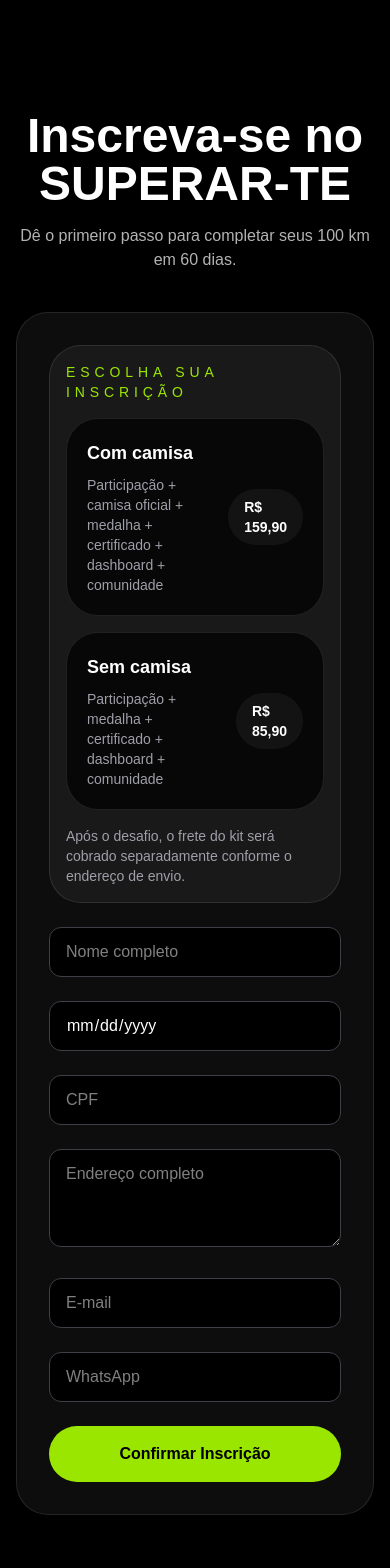
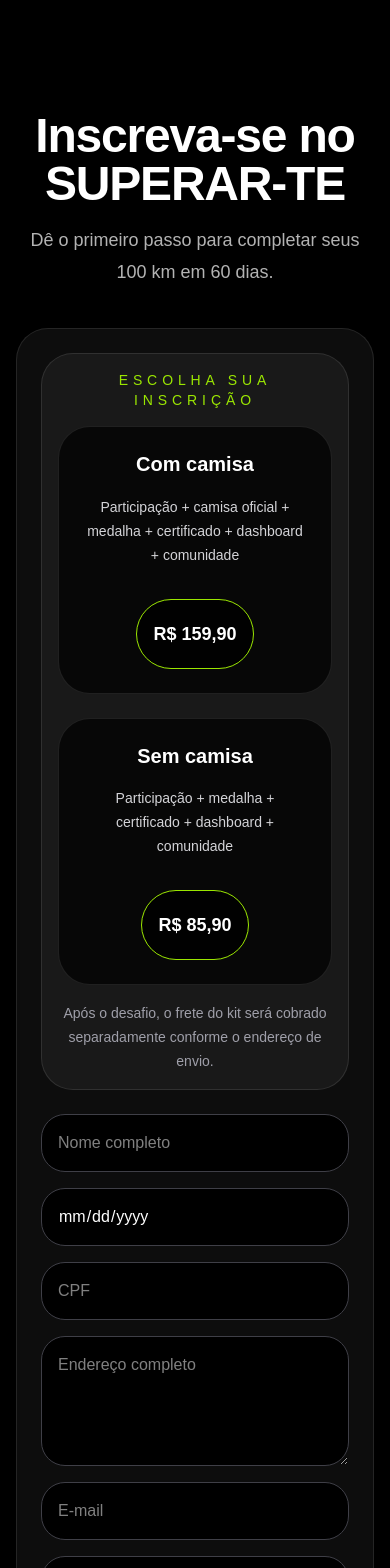
Before and after one commit to pedrohsoliveira/superar-te, a Next.js app in the folder superar-te/: page /inscricao in a window 390 px wide. Shown: the top 1568 px of the page. Built offline with nearby package versions, Linux system fonts and the light colour scheme.

Commit message:
Atualiza página de inscrição responsiva

```diff
--- a/superar-te/app/inscricao/page.tsx
+++ b/superar-te/app/inscricao/page.tsx
@@ -4,14 +4,16 @@ import InscricaoForm from "@/src/components/InscricaoForm";
 
 export default function InscricaoPage() {
   return (
-    <main className="min-h-screen bg-black text-white px-4 py-28">
-      <div className="mx-auto max-w-3xl">
+    <main className="min-h-screen bg-black text-white overflow-hidden px-4 py-28">
+      <div className="mx-auto w-full max-w-6xl">
         <div className="mb-10 text-center">
-          <h1 className="text-5xl font-black">Inscreva-se no SUPERAR-TE</h1>
-          <p className="mt-4 text-white/70">Dê o primeiro passo para completar seus 100 km em 60 dias.</p>
+          <h1 className="text-5xl font-black tracking-tight sm:text-6xl">Inscreva-se no SUPERAR-TE</h1>
+          <p className="mx-auto mt-4 max-w-3xl text-lg leading-8 text-white/70">
+            Dê o primeiro passo para completar seus 100 km em 60 dias.
+          </p>
         </div>
 
-        <div className="space-y-6 rounded-[2rem] border border-white/10 bg-white/5 p-8">
+        <div className="overflow-hidden rounded-[2rem] border border-white/10 bg-white/5 p-6 shadow-[0_10px_40px_rgba(0,0,0,0.25)] sm:p-10">
           <InscricaoForm submitLabel={"Confirmar Inscrição"} redirectTo={"/inscricao/sucesso"} />
         </div>
       </div>
--- a/superar-te/src/components/InscricaoForm.tsx
+++ b/superar-te/src/components/InscricaoForm.tsx
@@ -25,7 +25,6 @@ type Props = {
 
 export default function InscricaoForm({
   submitLabel = "Finalizar inscrição",
-  redirectTo,
   onSuccess,
 }: Props) {
   const [formData, setFormData] = useState<FormData>({
@@ -109,12 +108,12 @@ export default function InscricaoForm({
 
   return (
     <form onSubmit={handleSubmit} className="space-y-6">
-      <div className="space-y-4 rounded-[32px] border border-white/10 bg-white/5 p-4">
-        <p className="text-sm uppercase tracking-[0.35em] text-lime-400">
+      <div className="space-y-4 rounded-[32px] border border-white/10 bg-white/5 p-4 overflow-hidden">
+        <p className="text-center text-sm uppercase tracking-[0.35em] text-lime-400">
           Escolha sua inscrição
         </p>
 
-        <div className="grid gap-4 md:grid-cols-2">
+        <div className="grid gap-6 md:grid-cols-2">
           {pagamentoOptions.map((option) => {
             const selected = formData.tipo_inscricao === option.tipo;
             return (
@@ -122,18 +121,23 @@ export default function InscricaoForm({
                 key={option.tipo}
                 type="button"
                 onClick={() => handleCardSelect(option.tipo)}
-                className={`rounded-[2rem] border p-5 text-left transition focus:outline-none ${
+                className={`flex min-h-[220px] flex-col justify-between overflow-hidden rounded-[2rem] border p-6 text-center transition duration-300 ease-in-out focus:outline-none ${
                   selected
-                    ? "border-lime-400 bg-lime-400/10 shadow-[0_0_20px_rgba(132,204,22,0.15)]"
-                    : "border-white/10 bg-black/70 hover:border-lime-400/50"
+                    ? "border-lime-400 bg-lime-400/10 shadow-[0_10px_30px_rgba(132,204,22,0.16)]"
+                    : "border-white/10 bg-black/70 hover:border-lime-400/60 hover:bg-white/5 hover:shadow-[0_10px_25px_rgba(0,0,0,0.18)]"
                 }`}
               >
-                <div className="flex items-center justify-between gap-4">
+                <div className="flex flex-col gap-4">
                   <div>
-                    <p className="text-lg font-black text-white">{option.titulo}</p>
-                    <p className="mt-2 text-sm text-zinc-400">{option.descricao}</p>
+                    <p className="text-xl font-black leading-snug text-white sm:text-2xl">
+                      {option.titulo}
+                    </p>
+                    <p className="mt-4 text-sm leading-6 text-zinc-300 break-words">
+                      {option.descricao}
+                    </p>
                   </div>
-                  <span className="rounded-full bg-white/5 px-4 py-2 text-sm font-bold text-white">
+
+                  <span className="mx-auto mt-4 inline-flex min-h-[70px] min-w-[70px] items-center justify-center rounded-full border border-lime-400 bg-black/80 px-4 py-3 text-lg font-black text-white sm:text-xl md:mx-0 md:self-end">
                     R$ {option.preco.toFixed(2).replace(".", ",")}
                   </span>
                 </div>
@@ -142,11 +146,11 @@ export default function InscricaoForm({
           })}
         </div>
 
-        <p className="text-sm text-zinc-400">
-          Após o desafio, o frete do kit será cobrado separadamente conforme o
-          endereço de envio.
+        <p className="mx-auto max-w-2xl text-center text-sm leading-6 text-zinc-400">
+          Após o desafio, o frete do kit será cobrado separadamente conforme o endereço de envio.
         </p>
       </div>
+      <div className="grid gap-4">
         <input
           name="nome"
           value={formData.nome}
@@ -154,7 +158,7 @@ export default function InscricaoForm({
           type="text"
           required
           placeholder="Nome completo"
-        className="w-full rounded-xl border border-zinc-700 bg-black px-4 py-3 text-white outline-none focus:border-lime-400"
+          className="w-full rounded-3xl border border-zinc-700 bg-black px-4 py-4 text-white outline-none transition focus:border-lime-400 focus:ring-2 focus:ring-lime-400/20"
         />
 
         <input
@@ -163,7 +167,7 @@ export default function InscricaoForm({
           onChange={handleChange}
           type="date"
           required
-        className="w-full rounded-xl border border-zinc-700 bg-black px-4 py-3 text-white outline-none focus:border-lime-400"
+          className="w-full rounded-3xl border border-zinc-700 bg-black px-4 py-4 text-white outline-none transition focus:border-lime-400 focus:ring-2 focus:ring-lime-400/20"
         />
 
         <input
@@ -173,7 +177,7 @@ export default function InscricaoForm({
           type="text"
           required
           placeholder="CPF"
-        className="w-full rounded-xl border border-zinc-700 bg-black px-4 py-3 text-white outline-none focus:border-lime-400"
+          className="w-full rounded-3xl border border-zinc-700 bg-black px-4 py-4 text-white outline-none transition focus:border-lime-400 focus:ring-2 focus:ring-lime-400/20"
         />
 
         <textarea
@@ -182,8 +186,8 @@ export default function InscricaoForm({
           onChange={handleChange}
           required
           placeholder="Endereço completo"
-        rows={3}
-        className="w-full rounded-xl border border-zinc-700 bg-black px-4 py-3 text-white outline-none focus:border-lime-400"
+          rows={4}
+          className="w-full rounded-3xl border border-zinc-700 bg-black px-4 py-4 text-white outline-none transition focus:border-lime-400 focus:ring-2 focus:ring-lime-400/20"
         />
 
         <input
@@ -193,7 +197,7 @@ export default function InscricaoForm({
           type="email"
           required
           placeholder="E-mail"
-        className="w-full rounded-xl border border-zinc-700 bg-black px-4 py-3 text-white outline-none focus:border-lime-400"
+          className="w-full rounded-3xl border border-zinc-700 bg-black px-4 py-4 text-white outline-none transition focus:border-lime-400 focus:ring-2 focus:ring-lime-400/20"
         />
 
         <input
@@ -203,8 +207,9 @@ export default function InscricaoForm({
           type="tel"
           required
           placeholder="WhatsApp"
-        className="w-full rounded-xl border border-zinc-700 bg-black px-4 py-3 text-white outline-none focus:border-lime-400"
+          className="w-full rounded-3xl border border-zinc-700 bg-black px-4 py-4 text-white outline-none transition focus:border-lime-400 focus:ring-2 focus:ring-lime-400/20"
         />
+      </div>
 
       {error && (
         <p className="rounded-xl bg-red-500/10 p-3 text-sm text-red-400">
```
Lines whose indentation alone changed are shown as unchanged.
